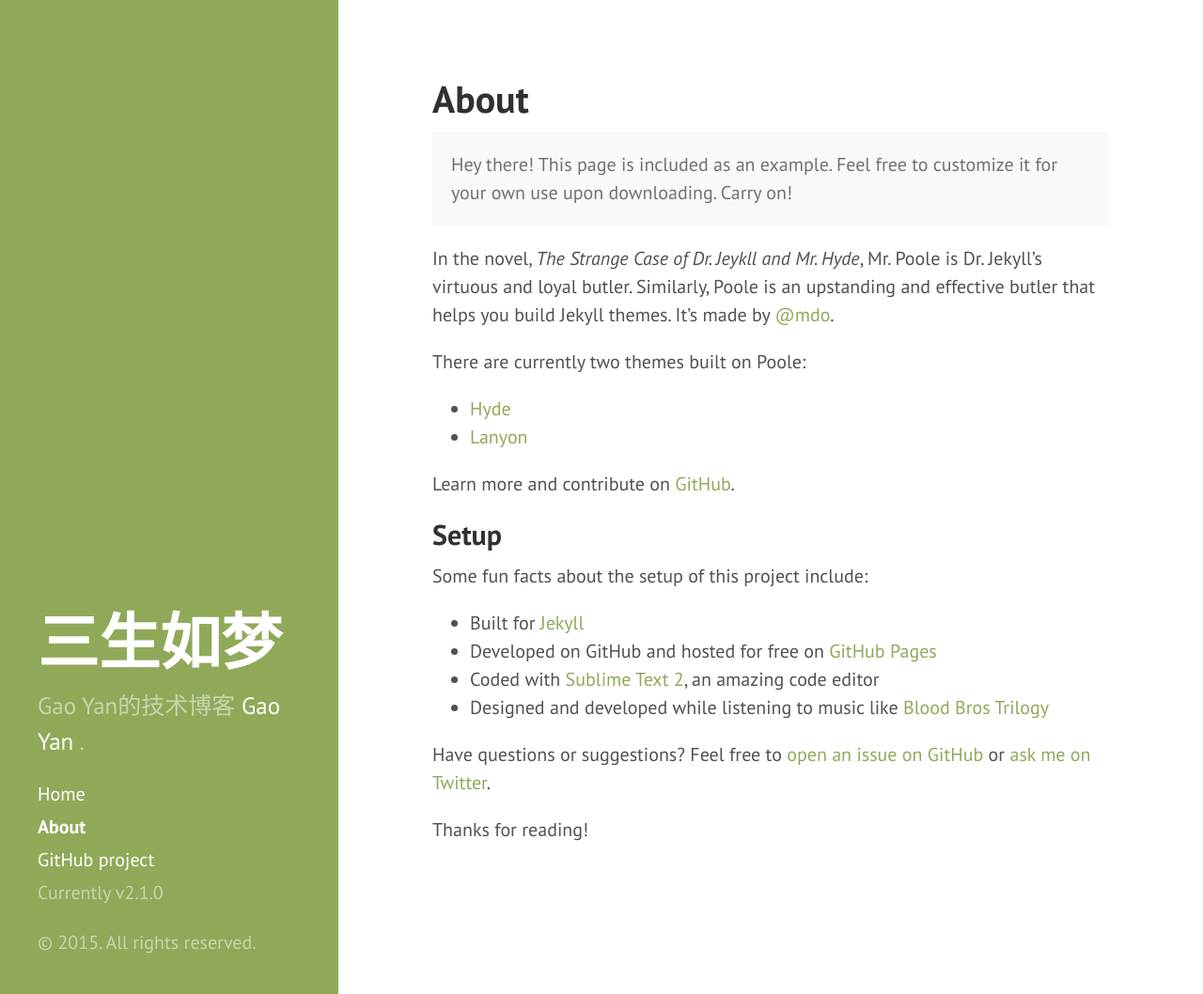
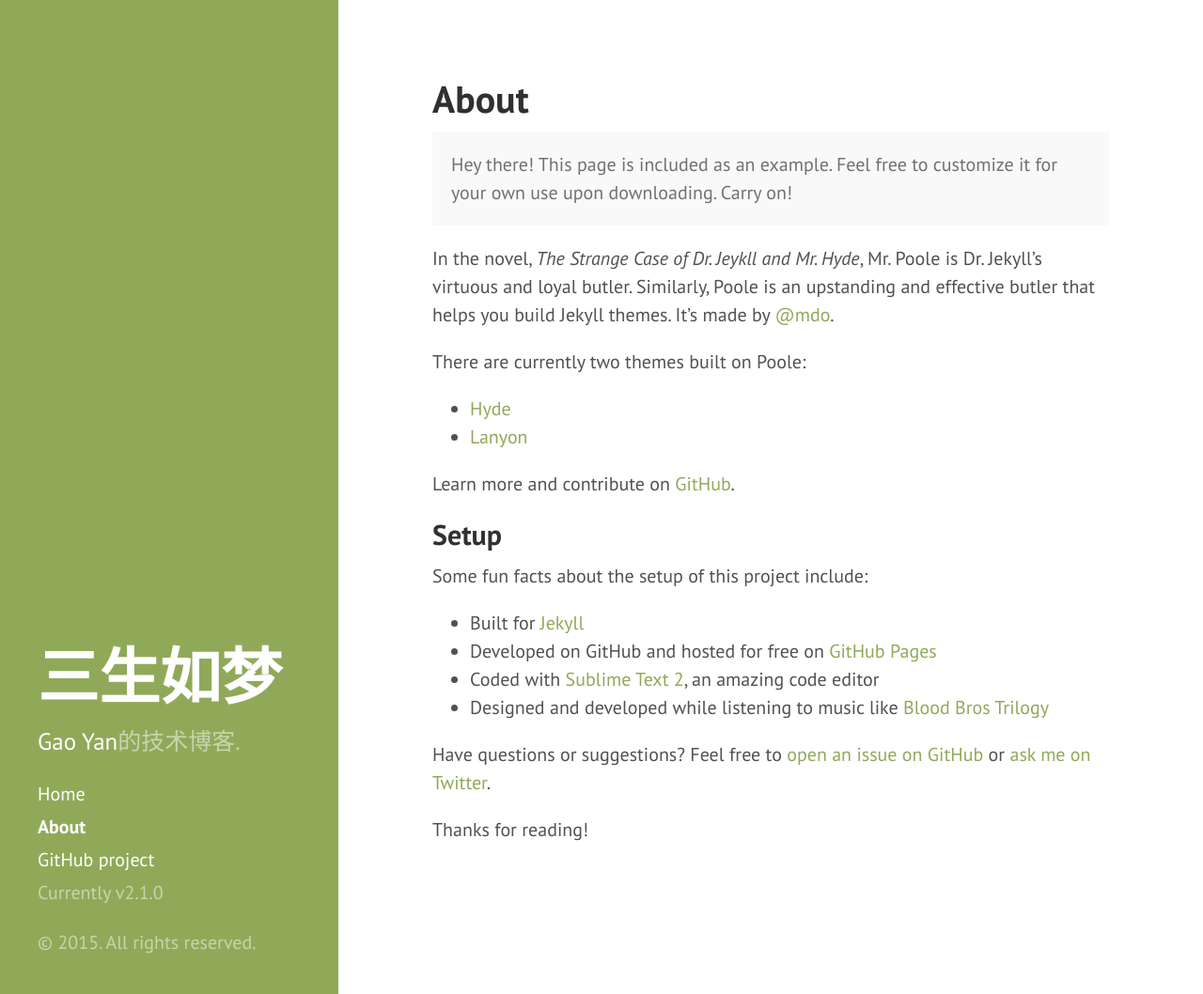
Before and after one commit to gaoyan10/gaoyan10.github.io, a Jekyll site: the page built from about.md, in a window 1280 px wide and 1058 px high. Shown: the whole window at 94% size. Built offline with Jekyll 4.4.1, drawn with Linux system fonts in a browser that asks for light colours; Markdown is read by kramdown in place of the engine named in the settings.

Commit message:
fix head

```diff
--- a/_config.yml
+++ b/_config.yml
@@ -9,7 +9,7 @@
 # Setup
 title:            三生如梦
 tagline:          'A Jekyll theme'
-description:      'Gao Yan的技术博客 <a href="https://github.com/gaoyan10" target="_blank">Gao Yan</a> .'
+description:      '<a href="https://github.com/gaoyan10" target="_blank">Gao Yan</a>的技术博客.'
 url:              http://hyde.getpoole.com
 baseurl:          /
 
```
Also changed, not shown: 2 other files.
